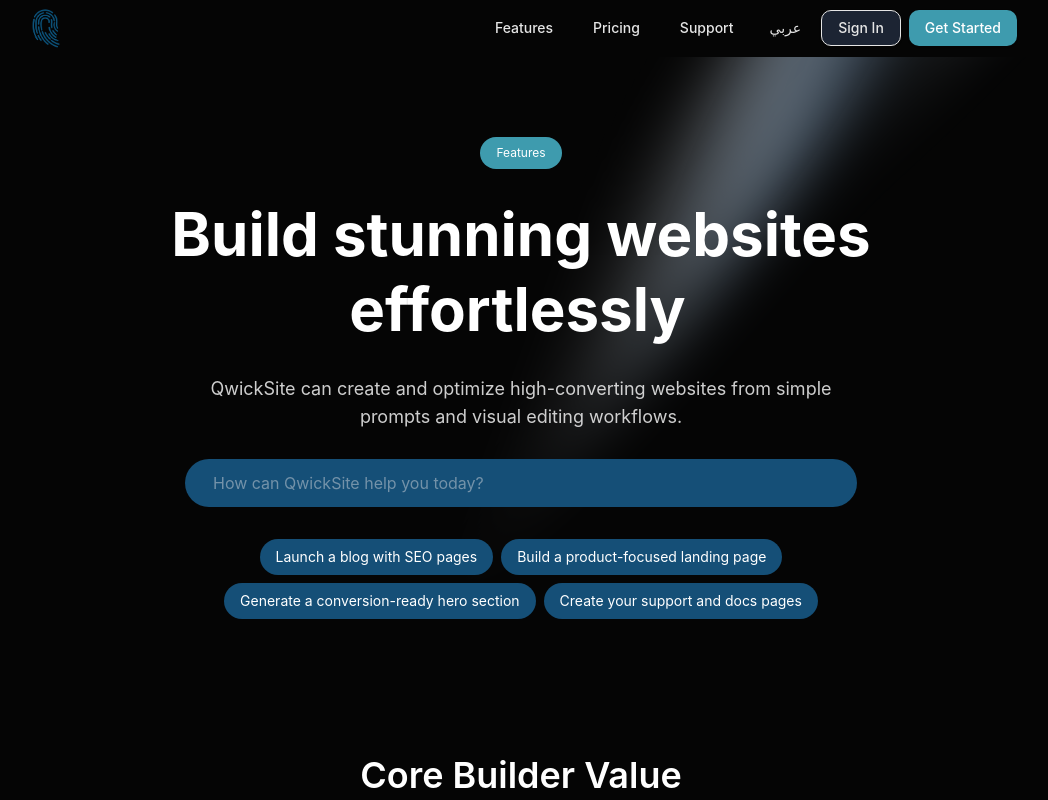
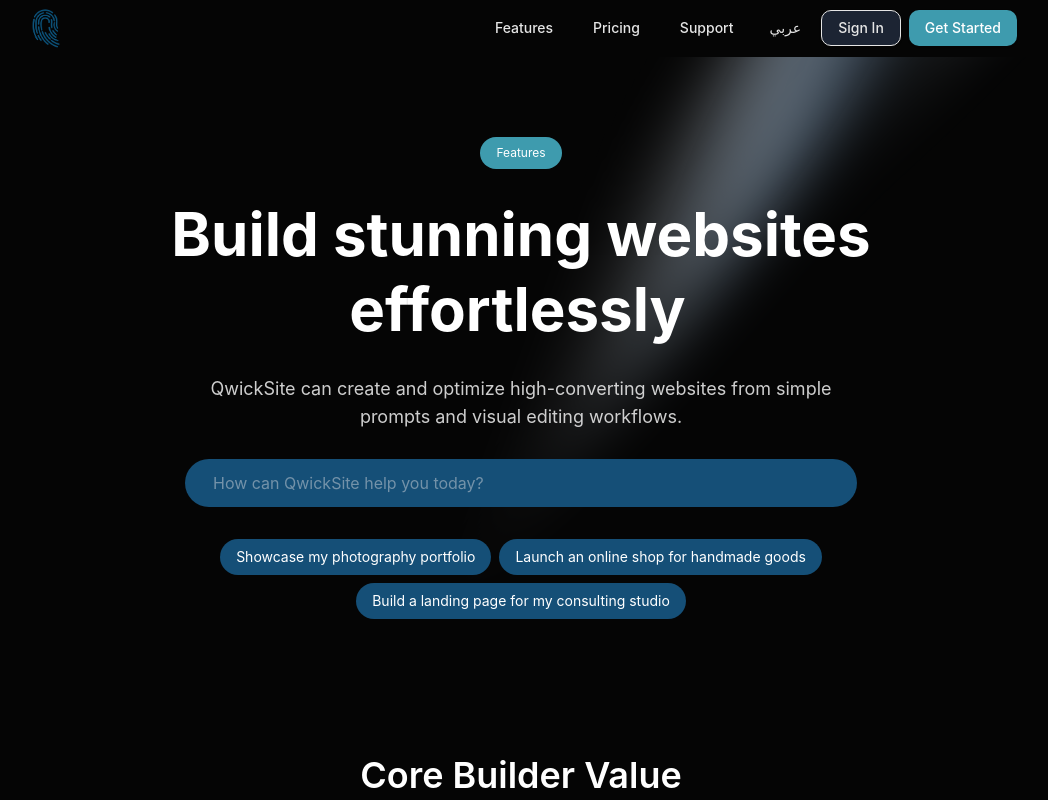
Before and after one commit to qrfds/qwicksite-landing, a Next.js app: page /en/features in a window 1280 px wide. Shown: the top 800 px of the page, without its empty margins (119-1167 px from the left). Built offline with nearby package versions, Linux system fonts and the light colour scheme.

Commit message:
feat(ui): add prompt box component to features page
Extract search input and chip links into a reusable SearchPromptSection component for better maintainability. Update localized chip labels to new prompts focusing on portfolio, e-commerce, and consulting use cases.

```diff
--- a/src/app/features/page.tsx
+++ b/src/app/features/page.tsx
@@ -22,6 +22,7 @@ import {
 } from "lucide-react";
 import { Link } from "@/i18n/navigation";
 import { TypingEffect } from "@/components/ui/typing-effect";
+import { SearchPromptSection } from "@/components/features/SearchPromptSection";
 
 export default async function FeaturesPage() {
   const t = await getTranslations("featuresPage");
@@ -96,42 +97,10 @@ export default async function FeaturesPage() {
                 {t("description")}
               </p>
 
-              <div className="relative max-w-2xl mx-auto w-full">
-                <div className="bg-[#154F77] rounded-full p-3 flex items-center">
-                  <input
-                    type="text"
-                    placeholder={t("searchPlaceholder")}
-                    className="bg-transparent flex-1 outline-none text-gray-300 px-4"
-                  />
-                </div>
-              </div>
-
-              <div className="flex flex-wrap justify-center gap-2 mt-8 max-w-3xl mx-auto">
-                <Link
-                  href="/support?idea=launch-seo-blog"
-                  className="bg-[#154F77] hover:bg-[#3E9BAE] rounded-full px-4 py-2 text-sm"
-                >
-                  {t("chip1")}
-                </Link>
-                <Link
-                  href="/support?idea=product-landing-page"
-                  className="bg-[#154F77] hover:bg-[#3E9BAE] rounded-full px-4 py-2 text-sm"
-                >
-                  {t("chip2")}
-                </Link>
-                <Link
-                  href="/support?idea=conversion-hero-section"
-                  className="bg-[#154F77] hover:bg-[#3E9BAE] rounded-full px-4 py-2 text-sm"
-                >
-                  {t("chip3")}
-                </Link>
-                <Link
-                  href="/support?idea=support-docs-pages"
-                  className="bg-[#154F77] hover:bg-[#3E9BAE] rounded-full px-4 py-2 text-sm"
-                >
-                  {t("chip4")}
-                </Link>
-              </div>
+              <SearchPromptSection
+                searchPlaceholder={t("searchPlaceholder")}
+                chipLabels={[t("chip1"), t("chip2"), t("chip3")]}
+              />
             </div>
           </div>
 
--- /dev/null
+++ b/src/components/features/SearchPromptSection.tsx
@@ -0,0 +1,60 @@
+"use client";
+
+import { useState, FormEvent } from "react";
+
+const REGISTER_URL = "https://vcboard.qrfds.com/register";
+
+interface SearchPromptSectionProps {
+  searchPlaceholder: string;
+  chipLabels: string[];
+}
+
+export function SearchPromptSection({
+  searchPlaceholder,
+  chipLabels,
+}: SearchPromptSectionProps) {
+  const [query, setQuery] = useState("");
+
+  function navigateWithPrompt(prompt: string) {
+    if (!prompt.trim()) return;
+    const encoded = encodeURIComponent(prompt.trim());
+    window.location.href = `${REGISTER_URL}?prompt=${encoded}`;
+  }
+
+  function handleSearchSubmit(e: FormEvent) {
+    e.preventDefault();
+    navigateWithPrompt(query);
+  }
+
+  return (
+    <>
+      <form
+        onSubmit={handleSearchSubmit}
+        className="relative max-w-2xl mx-auto w-full"
+      >
+        <div className="bg-[#154F77] rounded-full p-3 flex items-center">
+          <input
+            type="text"
+            value={query}
+            onChange={(e) => setQuery(e.target.value)}
+            placeholder={searchPlaceholder}
+            className="bg-transparent flex-1 outline-none text-gray-300 px-4"
+          />
+        </div>
+      </form>
+
+      <div className="flex flex-wrap justify-center gap-2 mt-8 max-w-3xl mx-auto">
+        {chipLabels.map((label) => (
+          <button
+            key={label}
+            type="button"
+            onClick={() => navigateWithPrompt(label)}
+            className="bg-[#154F77] hover:bg-[#3E9BAE] rounded-full px-4 py-2 text-sm"
+          >
+            {label}
+          </button>
+        ))}
+      </div>
+    </>
+  );
+}
--- a/src/locales/ar.json
+++ b/src/locales/ar.json
@@ -179,10 +179,9 @@
     "title": "أنشئ مواقع مذهلة بسهولة",
     "description": "يستطيع QwickSite إنشاء مواقع عالية التحويل وتحسينها من أوامر بسيطة وسير عمل تحرير بصري.",
     "searchPlaceholder": "كيف يمكن لـ QwickSite مساعدتك اليوم؟",
-    "chip1": "أطلق مدونة بصفحات مهيأة لمحركات البحث",
-    "chip2": "أنشئ صفحة هبوط موجهة للمنتج",
-    "chip3": "ولّد قسم Hero جاهزاً للتحويل",
-    "chip4": "أنشئ صفحات الدعم والتوثيق",
+    "chip1": "اعرض معرض أعمالي في التصوير الفوتوغرافي",
+    "chip2": "أطلق متجراً إلكترونياً للمنتجات اليدوية",
+    "chip3": "أنشئ صفحة هبوط لاستوديو الاستشارات الخاص بي",
     "coreValue": "القيمة الأساسية للمنصة",
     "editingSurface": "مساحة التحرير والتحكم",
     "componentLibrary": "مكتبة المكونات",
--- a/src/locales/en.json
+++ b/src/locales/en.json
@@ -179,10 +179,9 @@
     "title": "Build stunning websites effortlessly",
     "description": "QwickSite can create and optimize high-converting websites from simple prompts and visual editing workflows.",
     "searchPlaceholder": "How can QwickSite help you today?",
-    "chip1": "Launch a blog with SEO pages",
-    "chip2": "Build a product-focused landing page",
-    "chip3": "Generate a conversion-ready hero section",
-    "chip4": "Create your support and docs pages",
+    "chip1": "Showcase my photography portfolio",
+    "chip2": "Launch an online shop for handmade goods",
+    "chip3": "Build a landing page for my consulting studio",
     "coreValue": "Core Builder Value",
     "editingSurface": "Editing & Control Surface",
     "componentLibrary": "Component Library",
```
